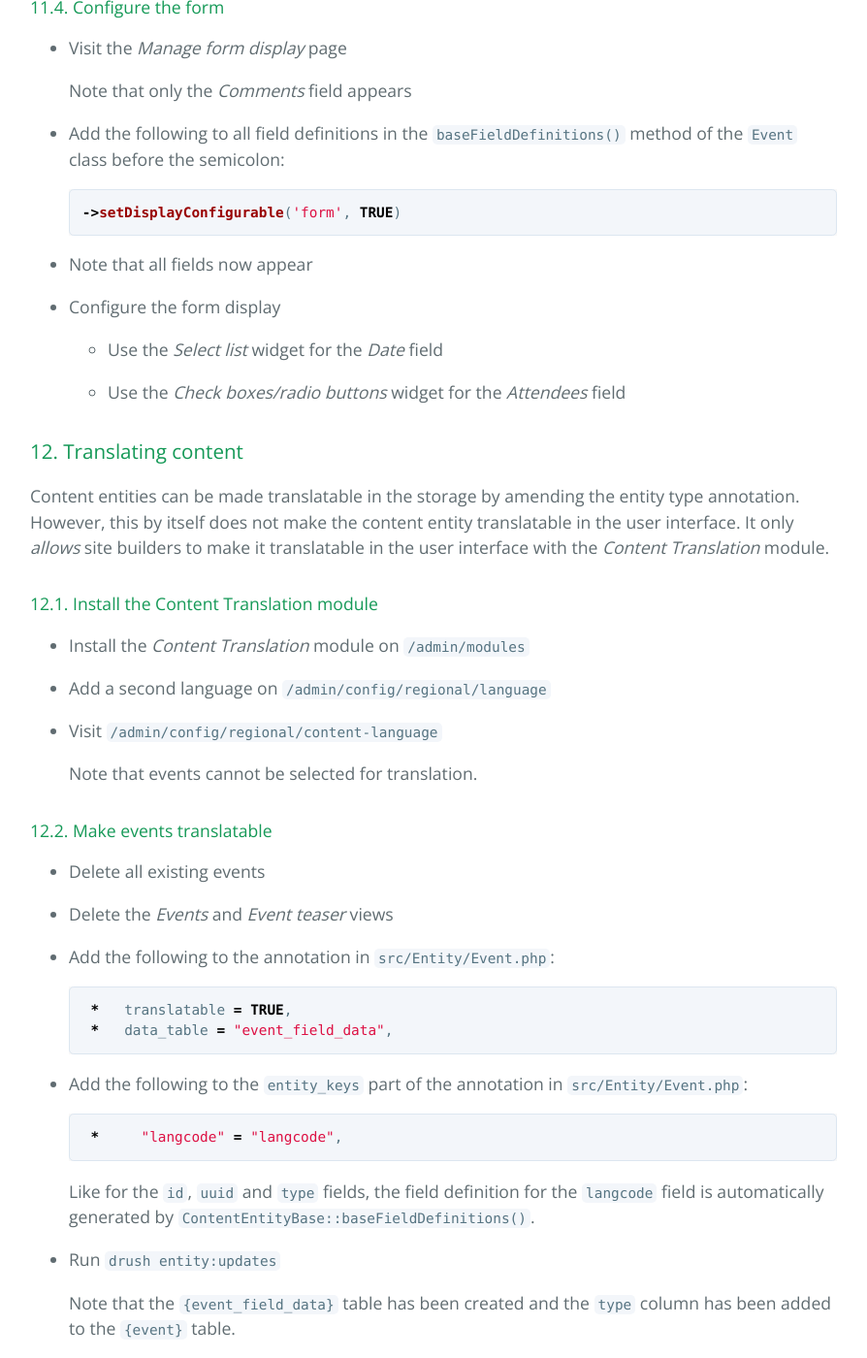
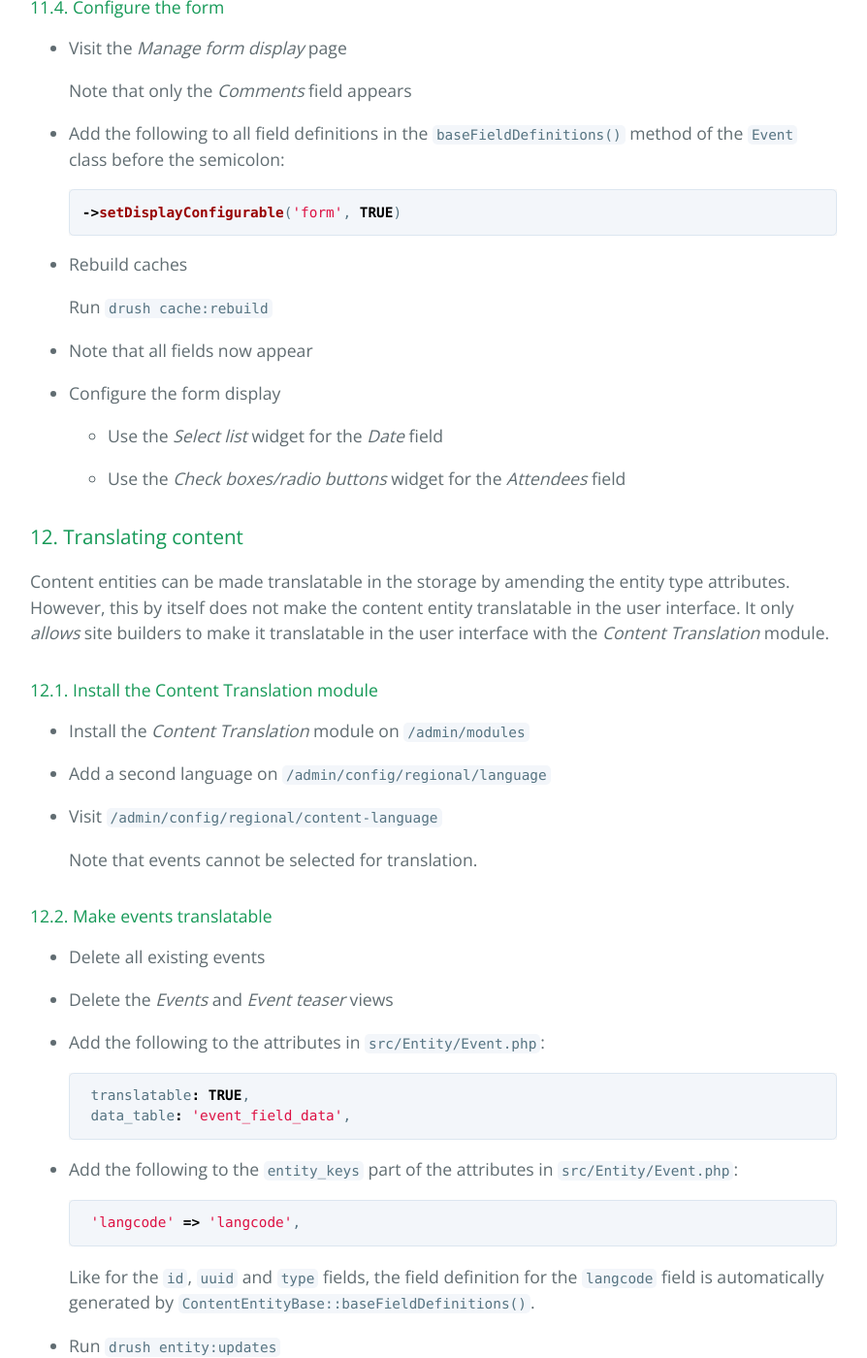
Before and after one commit to drupal-entity-training/event, a Jekyll site: the page built from index.md, in a window 1280 px wide and 1400 px high, scrolled down 40112 px. Shown: the whole window at 97% size, without its empty margins (193-1087 px from the left). Built offline with Jekyll 4.4.1, drawn with Linux system fonts in a browser that asks for light colours; Markdown is read by kramdown in place of the engine named in the settings; some of the changed text lies outside the part shown.

Commit message:
Update the last three chapters.

`````diff
--- a/index.md
+++ b/index.md
@@ -3578,17 +3578,17 @@ is automatically generated by `ContentEntityBase::baseFieldDefinitions()`.
 
 #### 11.1. Enable Field UI for events
 
-* Add the following to the annotation in `src/Entity/Event.php`:
+* Add the following to the attributes in `src/Entity/Event.php`:
 
   ```php?start_inline
-   *   field_ui_base_route = "entity.event_type.edit_form",
+   field_ui_base_route: 'entity.event_type.edit_form',
   ```
 
 * Rebuild caches
 
   Run `drush cache:rebuild`
 
-* Visit `/admin/structure/event-types`
+* Visit `/admin/structure/event-types` and edit an event type.
 
   Note that there is a _Manage fields_, _Manage form display_ and _Manage
   display_ operation for each event type.
@@ -3661,6 +3661,9 @@ Field UI to add a _Comments_ field to an event type.
   ```php
   ->setDisplayConfigurable('form', TRUE)
   ```
+* Rebuild caches
+
+  Run `drush cache:rebuild`
 
 * Note that all fields now appear
 
@@ -3673,7 +3676,7 @@ Field UI to add a _Comments_ field to an event type.
 ### 12. Translating content
 
 Content entities can be made translatable in the storage by amending the entity
-type annotation. However, this by itself does not make the content entity
+type attributes. However, this by itself does not make the content entity
 translatable in the user interface. It only _allows_ site builders to make it
 translatable in the user interface with the _Content Translation_ module.
 
@@ -3693,20 +3696,20 @@ translatable in the user interface with the _Content Translation_ module.
 
 * Delete the _Events_ and _Event teaser_ views
 
-* Add the following to the annotation in `src/Entity/Event.php`:
-
-  ```php?start_inline
-   *   translatable = TRUE,
-   *   data_table = "event_field_data",
+* Add the following to the attributes in `src/Entity/Event.php`:
+
+  ```php
+   translatable: TRUE,
+   data_table: 'event_field_data',
   ```
 
 <!-- TODO: Explain data table -->
 
-* Add the following to the `entity_keys` part of the annotation in
+* Add the following to the `entity_keys` part of the attributes in
   `src/Entity/Event.php`:
 
   ```php
-   *     "langcode" = "langcode",
+   'langcode' => 'langcode',
   ```
 
   Like for the `id`, `uuid` and `type` fields, the field definition for the
@@ -3741,15 +3744,18 @@ translatable in the user interface with the _Content Translation_ module.
   Notice the following exception is thrown when visiting the _Translate_ local
   task:
 
+<!-- TODO: This seems to no longer apply or be necessary, no exception
+      is thrown. -->
+
   ```
   The "event" entity type did not specify a "default" form class.
   ````
 
-* Add the following to the form handlers part of the annotation in
+* Add the following to the form handlers part of the attributes in
   `src/Entity/Event.php`:
 
   ```php
-   *     "default" = "Drupal\event\Form\EventForm"
+   'default' => EventForm::class,
   ```
 
 * Rebuild caches
`````
Also changed, not shown: other parts of index.md (+2 -2 lines).
